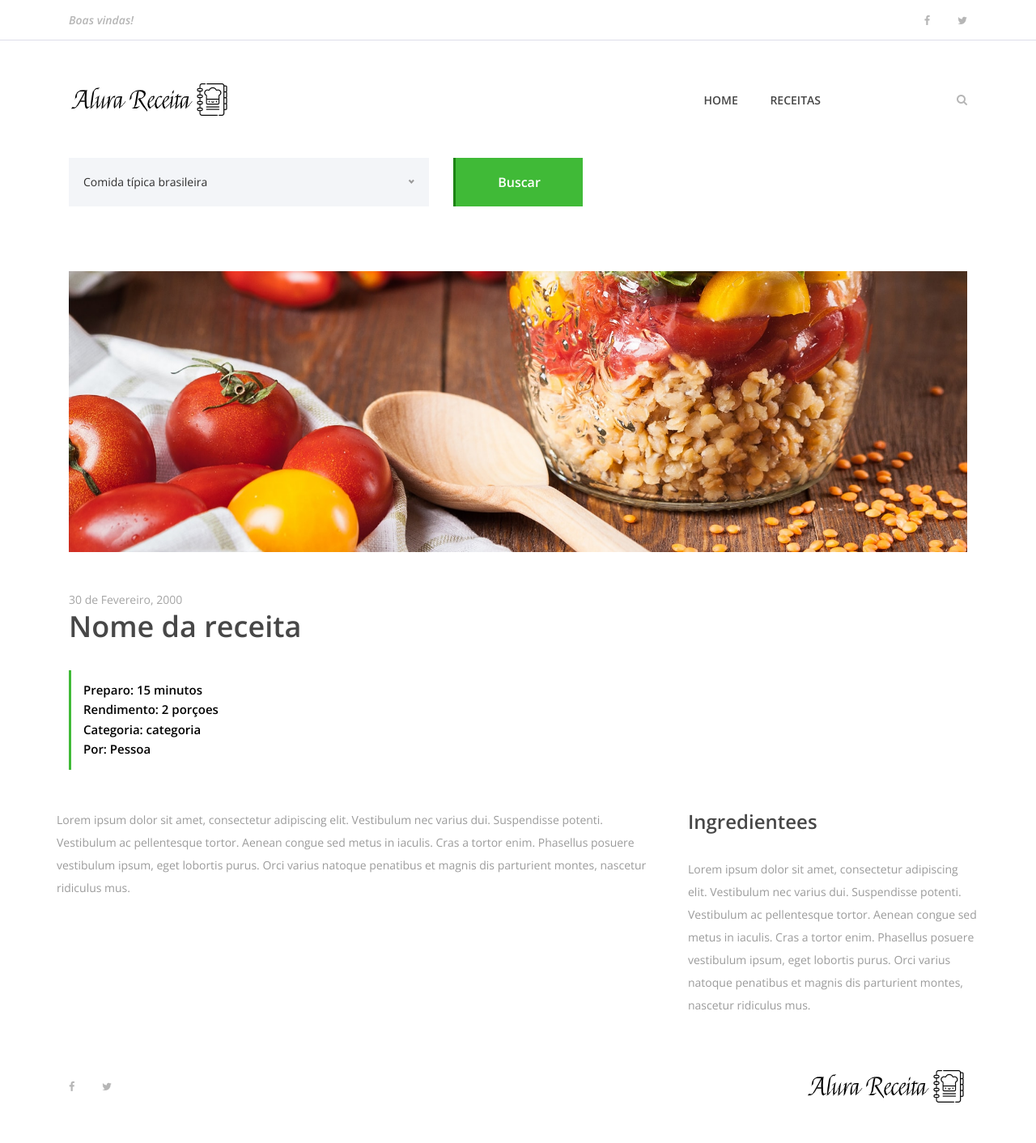
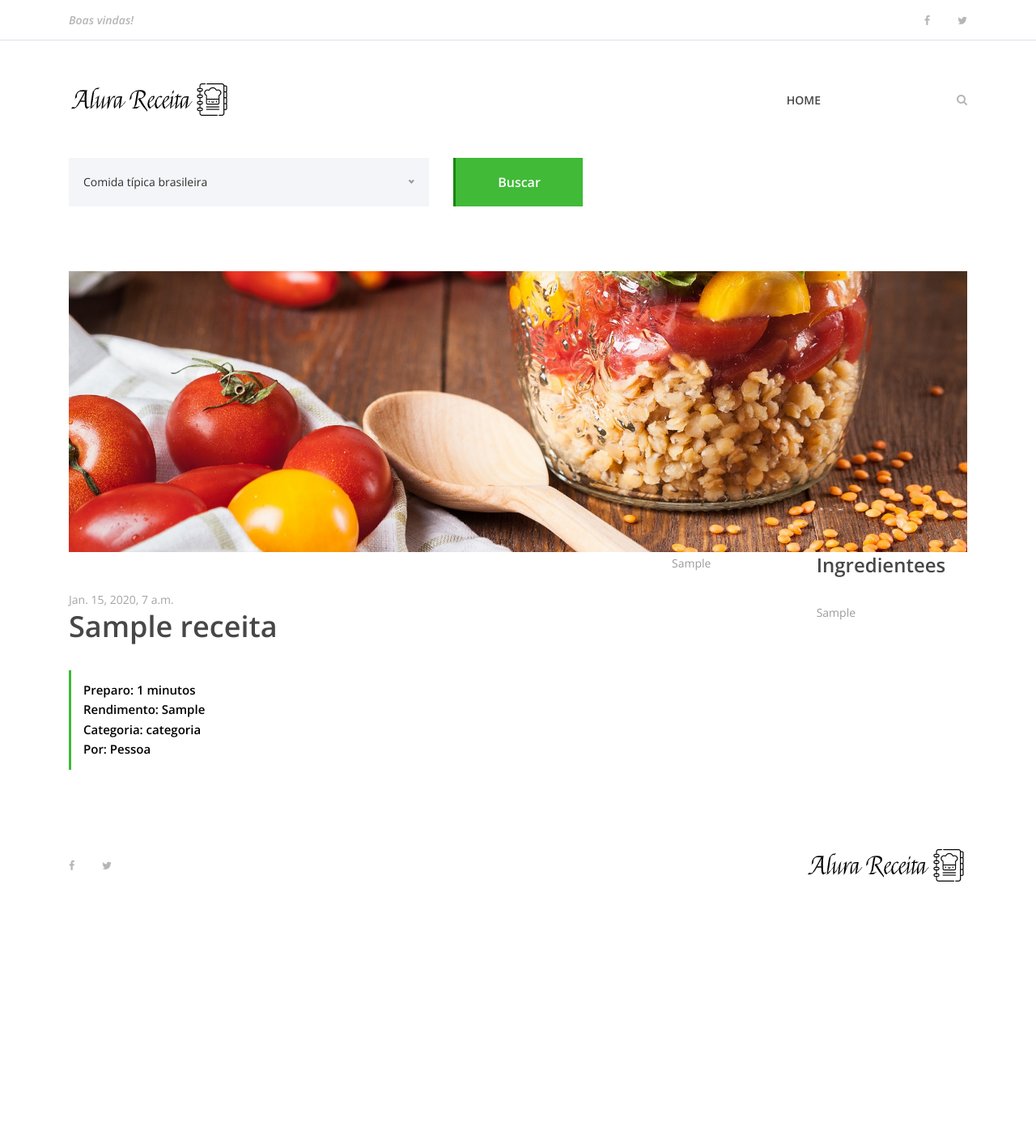
Before and after one commit to Israelmath/Framework, a Django app: template receitas/template/receita.html in a window 1280 px wide. Shown: the whole page at 81% size. After the commit the page ends 1089 px from the top, so only its background shows below. Run offline with Django 3.2, Linux system fonts and the light colour scheme; the template is opened without the code that fills it: values that come from a table or form of the project are taken from there, others are empty; tables that the repository leaves empty hold one stand-in row (values such as "Sample post"); some libraries are stand-ins or nearby versions.

Commit message:
Aula 5.03
- Passando links parâmetros por url;

```diff
--- a/receitas/template/index.html
+++ b/receitas/template/index.html
@@ -39,7 +39,7 @@
                     <div class="single-best-receipe-area mb-30">
                         <img src="{% static 'img/bg-img/foto_receita.png' %}" alt="">
                         <div class="receipe-content">
-                            <a href="{% url 'receita' %}">
+                            <a href="{% url 'receita' receita.id %}">
                                 <h5>{{ receita.nomeReceita }}</h5>
                             </a>
                         </div>
--- a/receitas/template/partials/menu.html
+++ b/receitas/template/partials/menu.html
@@ -58,7 +58,6 @@
                             <div class="classynav">
                                 <ul>
                                     <li><a href="{% url 'index' %}">Home</a></li>
-                                    <li><a href="{% url 'receita' %}">Receitas</a></li>
                                 </ul>
 
                                 <!-- Formulario de busca -->
--- a/receitas/template/receita.html
+++ b/receitas/template/receita.html
@@ -67,11 +67,11 @@
                 <div class="row">
                     <div class="col-12 col-md-8">
                         <div class="receipe-headline my-5">
-                            <span>30 de Fevereiro, 2000</span>
-                            <h2>Nome da receita</h2>
+                            <span>{{ receita.dataCadastro }}</span>
+                            <h2>{{ receita.nomeReceita }}</h2>
                             <div class="receipe-duration">
-                                <h6>Preparo: 15 minutos</h6>
-                                <h6>Rendimento: 2 porçoes</h6>
+                                <h6>Preparo: {{ receita.tempoPreparo }} minutos</h6>
+                                <h6>Rendimento: {{ receita.rendimento }}</h6>
                                 <h6>Categoria: categoria</h6>
                                 <h6>Por: Pessoa</h6>
                             </div>
@@ -82,7 +82,7 @@
                     <div class="col-12 col-lg-8">
                         <!-- Single Preparation Step -->
                         <div class="single-preparation-step d-flex">
-                            <p>Lorem ipsum dolor sit amet, consectetur adipiscing elit. Vestibulum nec varius dui. Suspendisse potenti. Vestibulum ac pellentesque tortor. Aenean congue sed metus in iaculis. Cras a tortor enim. Phasellus posuere vestibulum ipsum, eget lobortis purus. Orci varius natoque penatibus et magnis dis parturient montes, nascetur ridiculus mus. </p>
+                            <p>{{ receita.modoPreparo }}</p>
                         </div>
                     </div>
 
@@ -91,7 +91,7 @@
                         <div class="ingredients">
                             <h4>Ingredientees</h4>
                             <div class="ingredients">
-                                <p>Lorem ipsum dolor sit amet, consectetur adipiscing elit. Vestibulum nec varius dui. Suspendisse potenti. Vestibulum ac pellentesque tortor. Aenean congue sed metus in iaculis. Cras a tortor enim. Phasellus posuere vestibulum ipsum, eget lobortis purus. Orci varius natoque penatibus et magnis dis parturient montes, nascetur ridiculus mus. </p>
+                                <p>{{ receita.ingredientes }}</p>
                             </p>
                             </div>
                         </div>
--- a/receitas/urls.py
+++ b/receitas/urls.py
@@ -3,5 +3,5 @@ from . import views
 
 urlpatterns = [
     path('', views.index, name='index'),
-    path('receita', views.receita, name='receita')
+    path('<int:receita_id>', views.receita, name='receita')
 ]
```
Also changed, not shown: receitas/views.py (+8 -3 lines).
